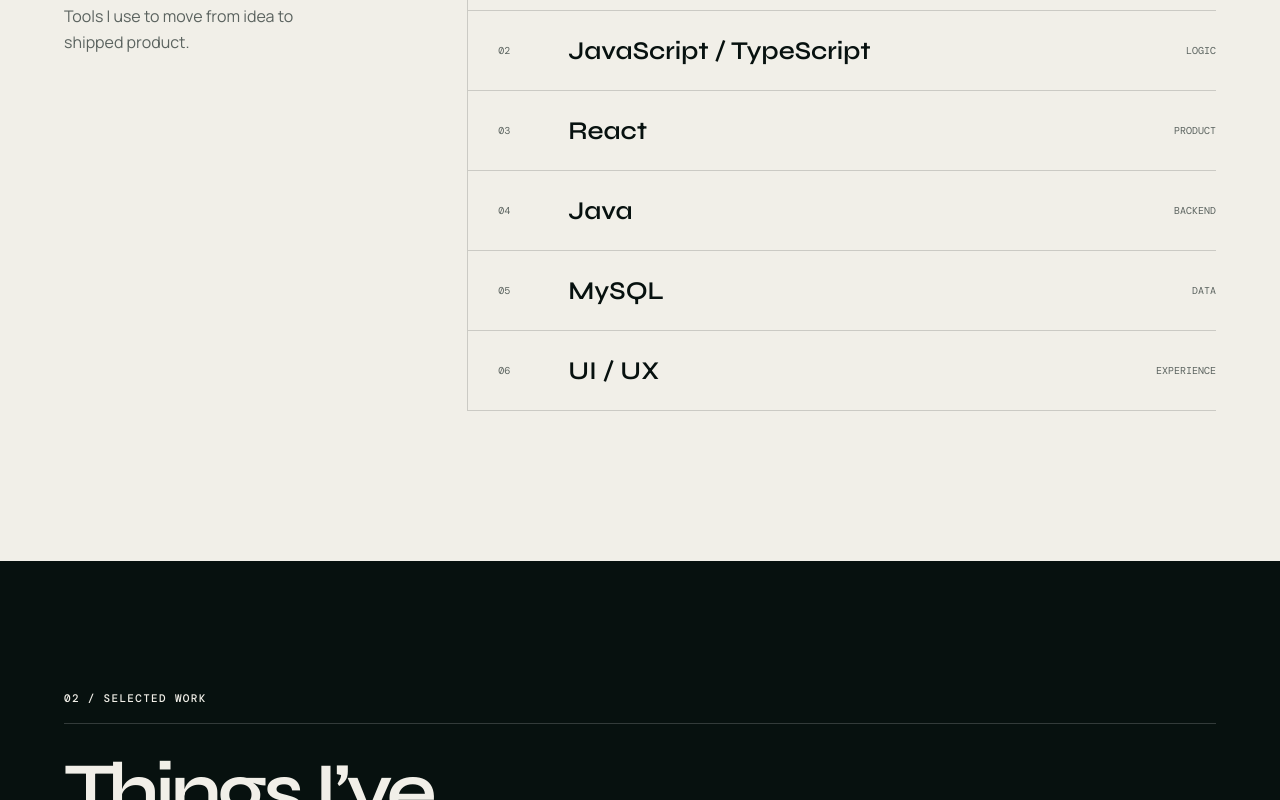
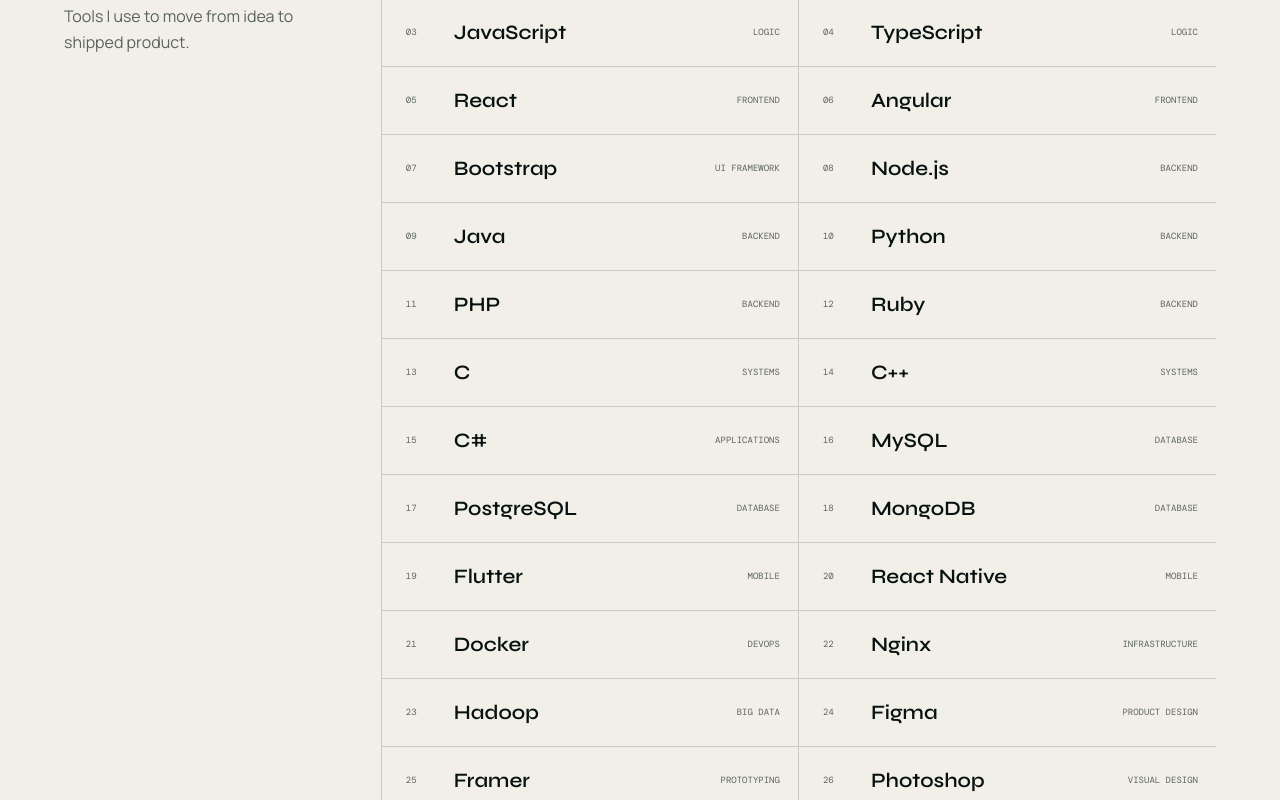
Before and after one commit to samog76/myportfolio, a React (Vite) app: page / in a window 1280 px wide. Shown: the part 1740-2540 px from the top of the page. Built offline with nearby package versions, Linux system fonts and the light colour scheme; a web font is replaced by a local one.

Commit message:
Expand portfolio core stack

```diff
--- a/src/App.jsx
+++ b/src/App.jsx
@@ -7,8 +7,33 @@ const projects = [
 ];
 
 const skills = [
-  ["HTML / CSS", "Interface"], ["JavaScript / TypeScript", "Logic"], ["React", "Product"],
-  ["Java", "Backend"], ["MySQL", "Data"], ["UI / UX", "Experience"]
+  ["HTML", "Markup"],
+  ["CSS", "Styling"],
+  ["JavaScript", "Logic"],
+  ["TypeScript", "Logic"],
+  ["React", "Frontend"],
+  ["Angular", "Frontend"],
+  ["Bootstrap", "UI framework"],
+  ["Node.js", "Backend"],
+  ["Java", "Backend"],
+  ["Python", "Backend"],
+  ["PHP", "Backend"],
+  ["Ruby", "Backend"],
+  ["C", "Systems"],
+  ["C++", "Systems"],
+  ["C#", "Applications"],
+  ["MySQL", "Database"],
+  ["PostgreSQL", "Database"],
+  ["MongoDB", "Database"],
+  ["Flutter", "Mobile"],
+  ["React Native", "Mobile"],
+  ["Docker", "DevOps"],
+  ["Nginx", "Infrastructure"],
+  ["Hadoop", "Big data"],
+  ["Figma", "Product design"],
+  ["Framer", "Prototyping"],
+  ["Photoshop", "Visual design"],
+  ["UI / UX", "Experience"]
 ];
 
 function Header({ theme, toggleTheme }) {
```
Also changed, not shown: style.css, 5 other files (tests, documents, lock files or other folders).
